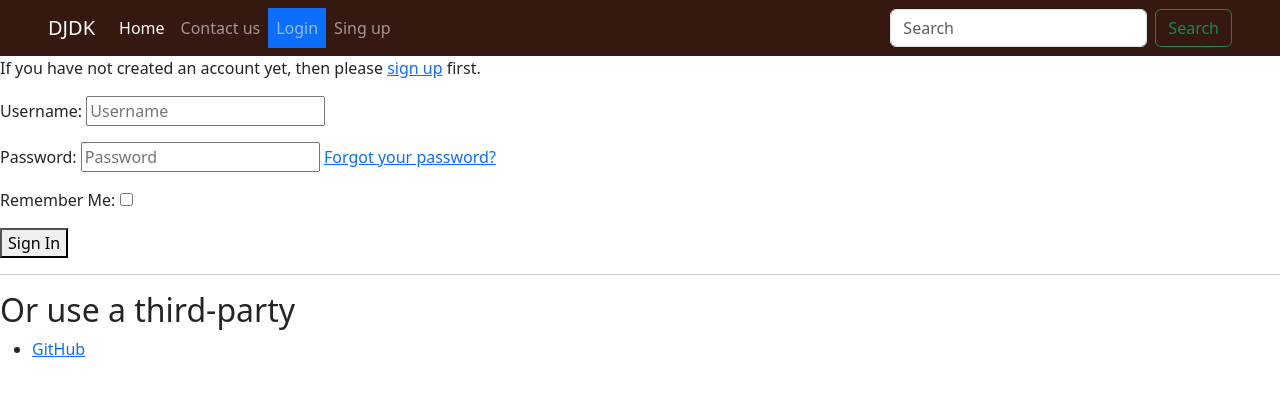
After one commit to VanshSrivastav21-VS/django_dukan, a Django app: page /accounts/login/ in a window 1280 px wide. The commit adds this page. Shown: the top 396 px of the page. Run offline with Django 4.2, Linux system fonts and the light colour scheme; data comes from the database, SQL or seed files in the repository; both versions use the stored data as it was after the commit.

Commit message:
login/logout_page

```diff
--- a/core/urls.py
+++ b/core/urls.py
@@ -6,6 +6,7 @@ from django.conf.urls.static import static
 
 urlpatterns = [
     path('admin/', admin.site.urls),
+    path('accounts/', include('allauth.urls')),
     path('', include('home.urls')),
 ]
 
--- /dev/null
+++ b/templates/account/login.html
@@ -0,0 +1,31 @@
+{% extends "layout/base.html" %}
+{% load i18n %}
+{% load allauth account %}
+
+{% block body %}
+    <p>
+        {% blocktrans %}If you have not created an account yet, then please
+    <a href="{{ signup_url }}">sign up</a> first.{% endblocktrans %}
+    </p>
+    {% url 'account_login' as login_url %}
+    {% element form form=form method="post" action=login_url tags="entrance,login" %}
+        {% slot body %}
+            {% csrf_token %}
+            {% element fields form=form unlabeled=True %}
+            {% endelement %}
+            {% if redirect_field_value %}
+                <input type="hidden"
+                       name="{{ redirect_field_name }}"
+                       value="{{ redirect_field_value }}" />
+            {% endif %}
+        {% endslot %}
+        {% slot actions %}
+            {% element button type="submit" tags="prominent,login" %}
+                {% trans "Sign In" %}
+            {% endelement %}
+        {% endslot %}
+    {% endelement %}
+
+    {% include "socialaccount/snippets/login.html" with page_layout="entrance" %}
+
+{% endblock body %}
--- /dev/null
+++ b/templates/components/navbar.html
@@ -0,0 +1,47 @@
+<style>
+    #mynav{
+        background-color: rgb(53,24,16);
+    }
+</style>
+<nav class="navbar navbar-expand-lg navbar-dark px-5" id="mynav">
+    <a class="navbar-brand" href="{% url 'index' %}">DJDK</a>
+    <button class="navbar-toggler d-lg-none" type="button" data-bs-toggle="collapse" data-bs-target="#collapsibleNavId"
+        aria-controls="collapsibleNavId" aria-expanded="false" aria-label="Toggle navigation"></button>
+    <div class="collapse navbar-collapse" id="collapsibleNavId">
+        <ul class="navbar-nav me-auto mt-2 mt-lg-0">
+            <li class="nav-item">
+                <a class="nav-link active" href="{% url 'index' %}" aria-current="page">Home <span
+                        class="visually-hidden">(current)</span></a>
+            </li>
+            <li class="nav-item">
+                <a class="nav-link" href="{% url 'contact' %}">Contact us</a>
+            </li>
+
+            {% if user.is_authenticated %}
+            <li class="nav-item dropdown">
+                <a class="nav-link dropdown-toggle" href="#" id="dropdownId" data-bs-toggle="dropdown"
+                    aria-haspopup="true" aria-expanded="false">Dropdown</a>
+                <div class="dropdown-menu" aria-labelledby="dropdownId">
+                    <a class="dropdown-item" href="#"></a>
+                    <a class="dropdown-item" href="{% url 'account_login' %}">Logout</a>
+                </div>
+            </li>
+            {% else %}
+            <li class="nav-item bg-primary">
+                <a href="{% url 'account_login' %}" class="nav-link ">Login</a>
+            </li>
+            <li class="nav-item">
+                <a href="{% url 'account_signup' %}" class="nav-link">Sing up</a>
+            </li>
+            {% endif %}
+
+
+        </ul>
+        <form class="d-flex my-2 my-lg-0">
+            <input class="form-control me-sm-2" type="text" placeholder="Search" />
+            <button class="btn btn-outline-success my-2 my-sm-0" type="submit">
+                Search
+            </button>
+        </form>
+    </div>
+</nav>
--- a/templates/layout/base.html
+++ b/templates/layout/base.html
@@ -19,7 +19,7 @@
 
 <body>
     <header>
-        <!-- place navbar here -->
+        {% include 'components/navbar.html' %}
     </header>
     <main>
 
```
Also changed, not shown: core/settings.py (+17 -1 lines), templates/account/signup.html (added, +29 -0 lines), templates/socialaccount/snippet/login.html (added, +14 -0 lines), db.sqlite3.
